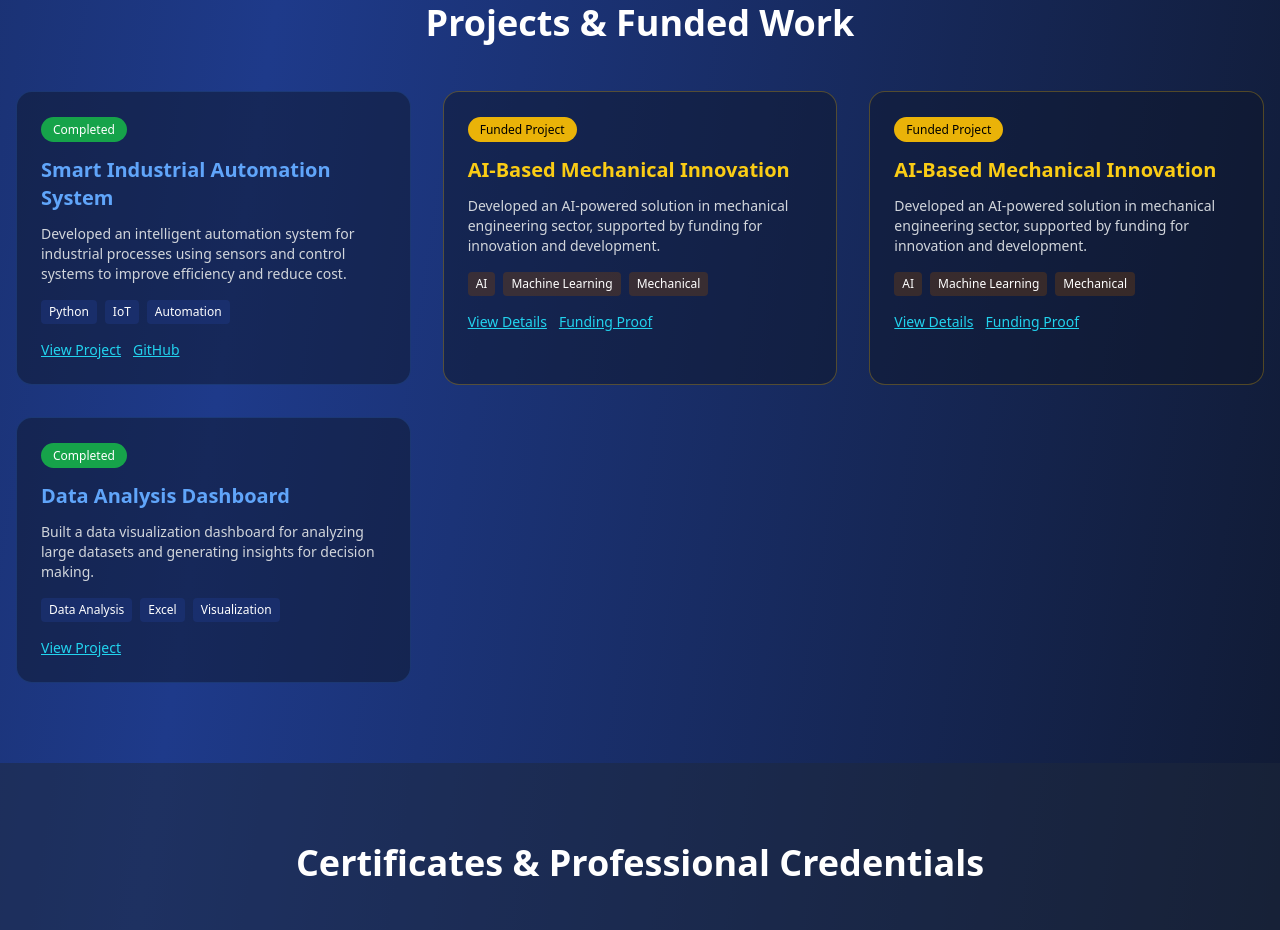
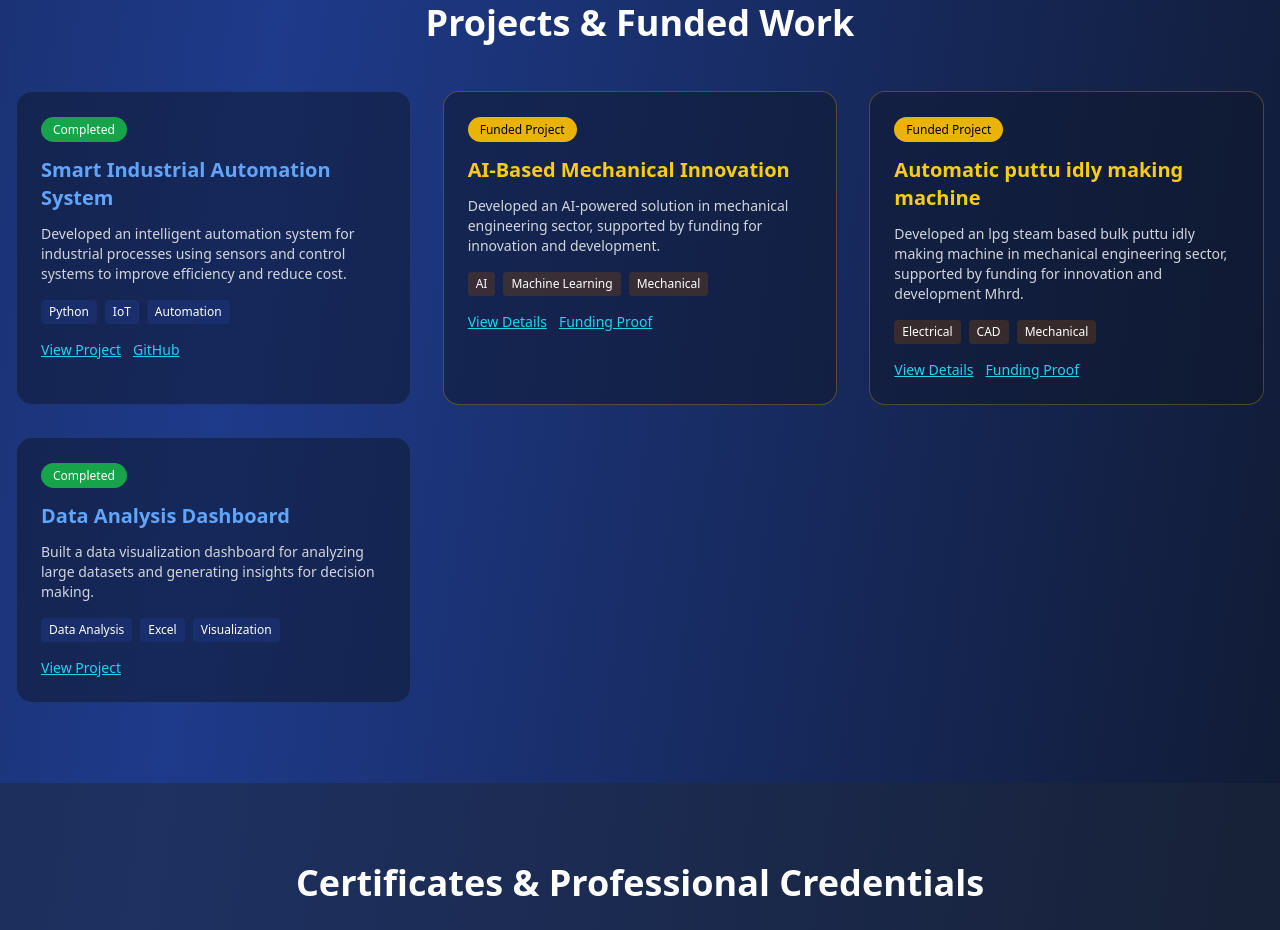
Before and after one commit to maheshpgportfolio/maheshpg-portfolio, a website: page index.html in a window 1280 px wide. Shown: the part 6598-7528 px from the top of the page. Drawn offline with nearby package versions, Linux system fonts and the light colour scheme.

Commit message:
Update index.html

```diff
--- a/index.html
+++ b/index.html
@@ -729,18 +729,18 @@
         </span>
 
         <h3 class="text-xl font-semibold text-yellow-400 mt-4 mb-3">
-          AI-Based Mechanical Innovation
+          Automatic puttu idly making machine
         </h3>
 
         <p class="text-gray-300 text-sm mb-4">
-          Developed an AI-powered solution in mechanical engineering sector,
-          supported by funding for innovation and development.
+          Developed an lpg steam based bulk puttu idly making machine in mechanical engineering sector,
+          supported by funding for innovation and development Mhrd.
         </p>
 
         <!-- Tech -->
         <div class="flex flex-wrap gap-2 mb-4">
-          <span class="bg-yellow-900/40 px-2 py-1 rounded text-xs">AI</span>
-          <span class="bg-yellow-900/40 px-2 py-1 rounded text-xs">Machine Learning</span>
+          <span class="bg-yellow-900/40 px-2 py-1 rounded text-xs">Electrical</span>
+          <span class="bg-yellow-900/40 px-2 py-1 rounded text-xs">CAD</span>
           <span class="bg-yellow-900/40 px-2 py-1 rounded text-xs">Mechanical</span>
         </div>
 
```
